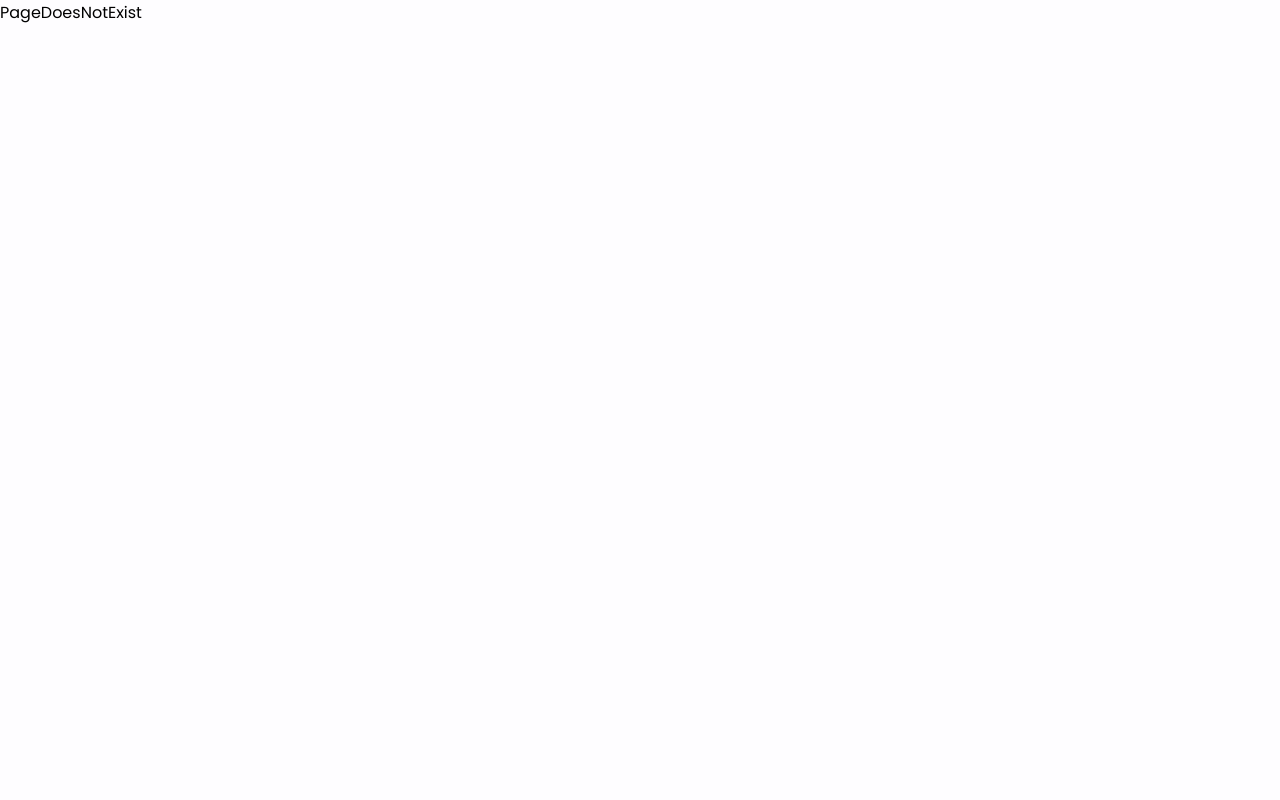
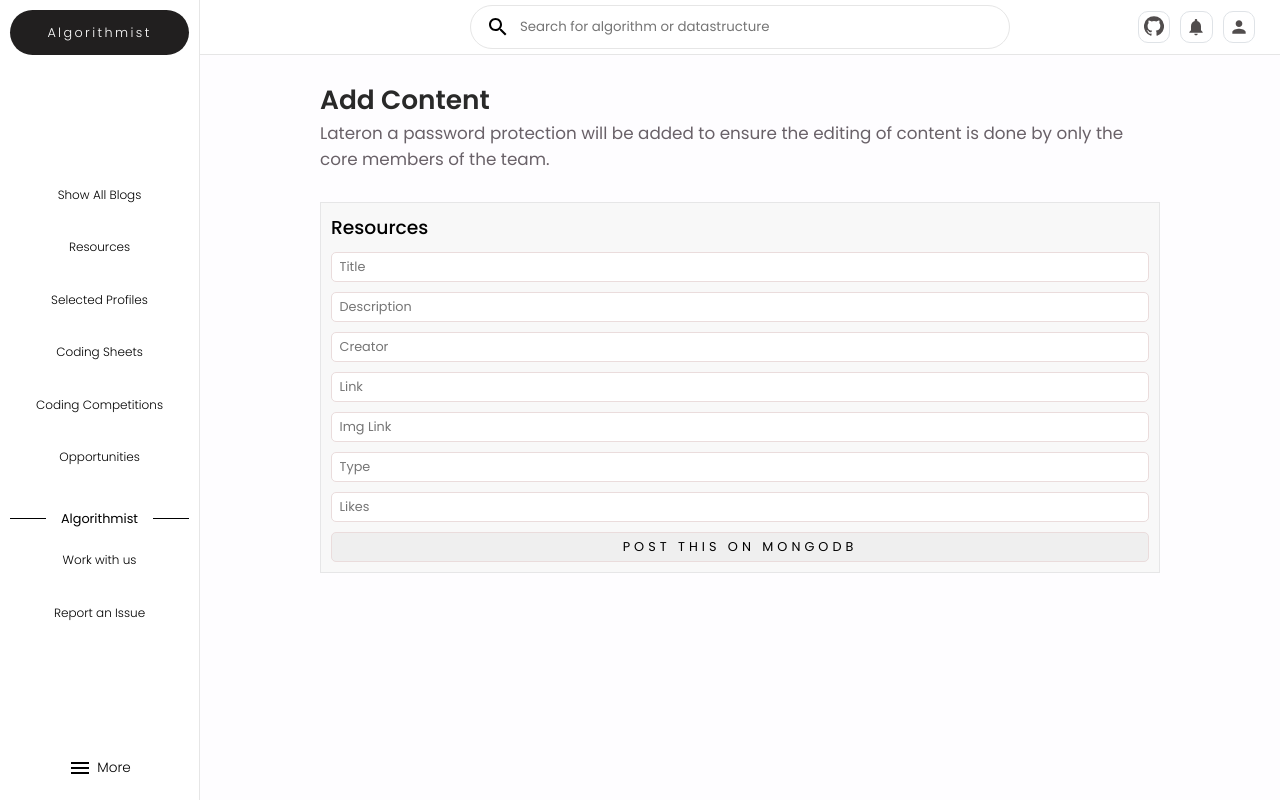
Before and after one commit to Algolisted-Org/AlgoListed, a React (Create React App) app in the folder client/: page /add-content-core-only in a window 1280 px wide. Built offline with nearby package versions, Linux system fonts and the light colour scheme; a web font is replaced by a local one.

Commit message:
built dynamic component

```diff
--- a/client/src/App.js
+++ b/client/src/App.js
@@ -20,6 +20,7 @@ import BlogAutoCode from './Screen/BlogAutoCode';
 import AuthPage from './Screen/AuthPage';
 import SelectedProfiles from './Screen/SelectedProfiles';
 import CodingSheets from './Screen/CodingSheets';
+import AddContentCoreOnly from './Screen/AddContentCoreOnly';
 
 
 
@@ -42,6 +43,7 @@ const App = () => {
         <Route path="/get-blog-code" element={<BlogAutoCode/>} />
         <Route path="/selected-profiles" element={<SelectedProfiles/>} />
         <Route path="/coding-sheets" element={<CodingSheets/>} />
+        <Route path="/add-content-core-only" element={<AddContentCoreOnly/>} />
         <Route path="/:random" element={<PageNotExist/>} />
       </Routes>
     </div>
--- /dev/null
+++ b/client/src/Screen/AddContentCoreOnly.js
@@ -0,0 +1,206 @@
+import React, { useState, useEffect } from 'react'
+import styled from 'styled-components'
+import CCHeader from '../Components/CCHeader'
+import LeftMenu from '../Components/LeftMenu'
+
+const AddContentCoreOnly = () => {
+    const [title, setTitle] = useState("");
+    const [description, setDescription] = useState("");
+    const [creator, setCreator] = useState("");
+    const [link, setLink] = useState("");
+    const [imgLink, setImgLink] = useState("");
+    const [type, setType] = useState("");
+    const [likes, setLikes] = useState("");
+
+
+    const handleSubmit = async() => {
+        console.log("handle submit called!");
+
+        await fetch('http://localhost:8000/resources/create', {
+            method: 'post',
+            headers: { 'content-type': 'application/json' },
+
+            body: JSON.stringify({
+                title,
+                description,
+                creator,
+                link,
+                imgLink,
+                type,
+                likes,
+            })
+        }).then(response => response.json())
+            .then(apiReturn => {
+                console.log(apiReturn);
+            })
+
+        setTitle("");
+        setDescription("");
+        setCreator("");
+        setLink("");
+        setImgLink("");
+        setType("");
+        setLikes("");
+    }
+
+    return (
+        <GrandContainer>
+            <MobContainer>
+                We are still working on Responsive Version of the website, please view the site with
+                width more than 1100px, a standard laptop or tablet landscape.
+                <img src="https://media4.giphy.com/media/13FrpeVH09Zrb2/giphy.gif" alt="" />
+            </MobContainer>
+            <Container>
+                <CCHeader />
+                <LeftMenu />
+                <div className="cc-middle-content">
+                    <h1 className='main-heading'>Add Content</h1>
+                    <p className="heading-supporter">
+                        Lateron a password protection will be added to ensure the editing of content is done by only the core members of the team.
+                    </p>
+
+                    <section>
+                        <h3>Resources</h3>
+                        <div className="form">
+                            <input type="text" placeholder='Title' value={title} onChange={(e) => setTitle(e.target.value)} />
+                            <input type="text" placeholder='Description' value={description} onChange={(e) => setDescription(e.target.value)} />
+                            <input type="text" placeholder='Creator' value={creator} onChange={(e) => setCreator(e.target.value)} />
+                            <input type="text" placeholder='Link' value={link} onChange={(e) => setLink(e.target.value)} />
+                            <input type="text" placeholder='Img Link' value={imgLink} onChange={(e) => setImgLink(e.target.value)} />
+                            <input type="text" placeholder='Type' value={type} onChange={(e) => setType(e.target.value)} />
+                            <input type="text" placeholder='Likes' value={likes} onChange={(e) => setLikes(e.target.value)} />
+                            <button onClick={handleSubmit}>Post this on MongoDB</button>
+                        </div>
+                    </section>
+                </div>
+            </Container>
+        </GrandContainer>
+    )
+}
+
+export default AddContentCoreOnly
+
+const GrandContainer = styled.div`
+
+`
+
+const MobContainer = styled.div`
+  width: 100vw;
+  padding: 40px;
+  text-align: center;
+  font-size: 2rem;
+  font-weight: 500;
+
+  img{
+    width: calc(100% - 80px);
+    margin: 40px;
+    border-radius: 5px;
+    display: block;
+  }
+
+  @media only screen and (min-width: 1099px){
+    display: none;
+  }
+`
+
+const Container = styled.div`
+    @media only screen and (max-width: 1099px){
+        display: none;
+    }
+
+    display: flex;
+    justify-content: space-between;
+    padding-left: 200px;
+
+    a{
+      color: #18489f;
+    }
+
+    .cc-middle-content{
+      min-height: 100vh;
+      width: 100%;
+      /* padding: 80px min(120px, 5vw) 50px min(120px, 5vw); */
+      padding: 80px 120px 50px 120px;
+      position: relative;
+      width: 100%;
+      max-width: 1360px;
+      min-width: 850px;
+      margin: auto;
+
+      @media only screen and (max-width: 1200px){
+        padding: 80px 50px 50px 50px;
+      }
+
+
+      .main-heading{
+          font-size: 1.65rem;
+          font-weight: 600;
+          color: #292929;
+      }
+
+      .heading-supporter{
+          font-size: 1.05rem;
+          margin-bottom: 10px;
+          font-weight: 400;
+          color: #696168;
+
+          a{
+            color: #18489f;
+            font-size: 0.95rem;
+            font-weight: 300;
+            margin-left: 0.25rem;
+          }
+      }
+
+      .message{
+        display: inline-block;
+        /* display: flex; */
+        /* align-items: center; */
+        background-color: #d5f7e1;
+        border-radius: 5px;
+        padding: 10px;
+        margin: 20px 0 10px 0;
+
+        .text{
+            font-size: 0.8rem;
+            color: #13803b;
+            font-weight: 300;
+
+        }
+      }
+
+      section{
+        background-color: #f8f8f8;
+        padding: 10px;
+        margin: 30px 0 10px 0;
+        border: 1px solid #e6e6e7;
+
+        h3{
+            font-weight: 500;
+        }
+
+        .form{
+            input{
+                font-size: 0.8rem;
+                padding: 5px 7.5px;
+                border-radius: 5px;
+                width: 100%;
+                margin-top: 10px;
+                border-color: #eadcdc;
+            }
+
+            button{
+                margin-top: 10px;
+                border: 1px solid #eadcdc;
+                border-radius: 5px;
+                padding: 5px 7.5px;
+                width: 100%;
+                font-size: 0.8rem;
+                text-transform: uppercase;
+                letter-spacing: 0.25rem;
+                cursor: pointer;
+            }
+        }
+      }
+    }
+`
--- a/client/src/Screen/CodingSheets.js
+++ b/client/src/Screen/CodingSheets.js
@@ -5,7 +5,7 @@ import LeftMenu from '../Components/LeftMenu'
 import CheckCircleOutlineIcon from '@material-ui/icons/CheckCircleOutline';
 import { codingSheetsFilters } from '../Components/codingSheetsFilters'
 
-const Template = () => {
+const CodingSheets = () => {
     const [allFilters, setAllFilters] = useState(codingSheetsFilters);
     console.log(codingSheetsFilters);
     const [filter, setFilter] = useState("Striver's SDE Sheet"); // later on change to Discuss Coding Sheets
@@ -102,7 +102,7 @@ const Template = () => {
                         {
                             sampleData.map((item, index) => {
                                 return (
-                                    <div className="link-row"> {/* Put done-row if marked done. */}
+                                    <div className="link-row"> {/*Put <div className="link-row done-row"> if marked done.*/}
                                         <div className="link-row-left">
                                             <div className="count">{index + 1}</div>
                                             <div className="main-row-content">
@@ -134,7 +134,7 @@ const Template = () => {
     )
 }
 
-export default Template
+export default CodingSheets
 
 const GrandContainer = styled.div`
 
--- a/client/src/Screen/SelectedProfiles.js
+++ b/client/src/Screen/SelectedProfiles.js
@@ -67,6 +67,8 @@ const SelectedProfiles = () => {
                     <p className="heading-supporter">
                         Here you can see all the resumes that recently got shortlisted for a specific company. You can also read that person’s interview experience with that particular company or fix a one-on-one google meet to ask queries.
                         This can be helpful for those who want to know what kind of resumes or skills they need to build in order to be selected for a particular company.
+                        <br />
+                        The people who are newly selected on a perticular company can contact each other easily.
                     </p>
                     <div className="message">
                         <div className="icon"></div>
```
Also changed, not shown: 2 other files (tests, documents, lock files or other folders).
